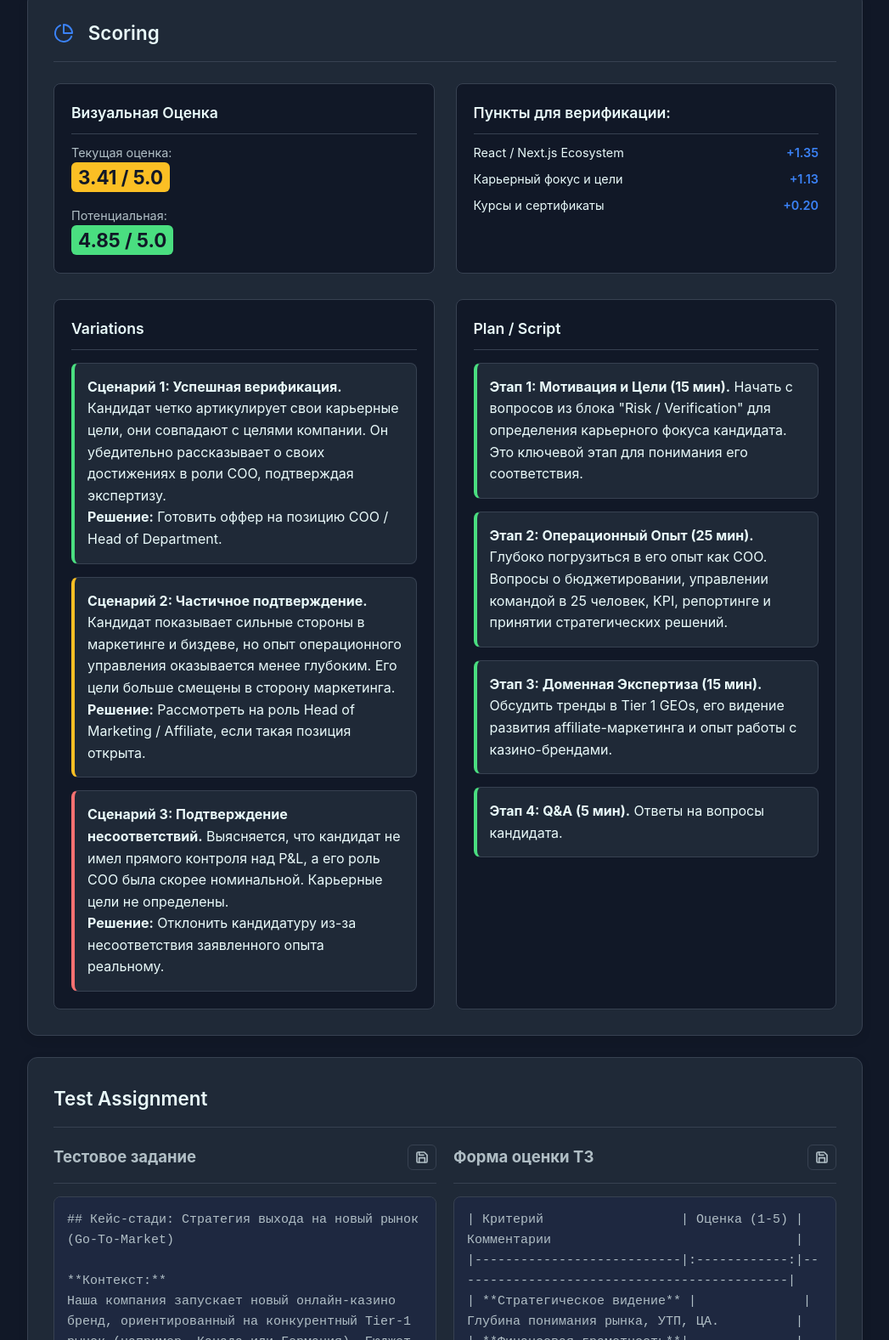
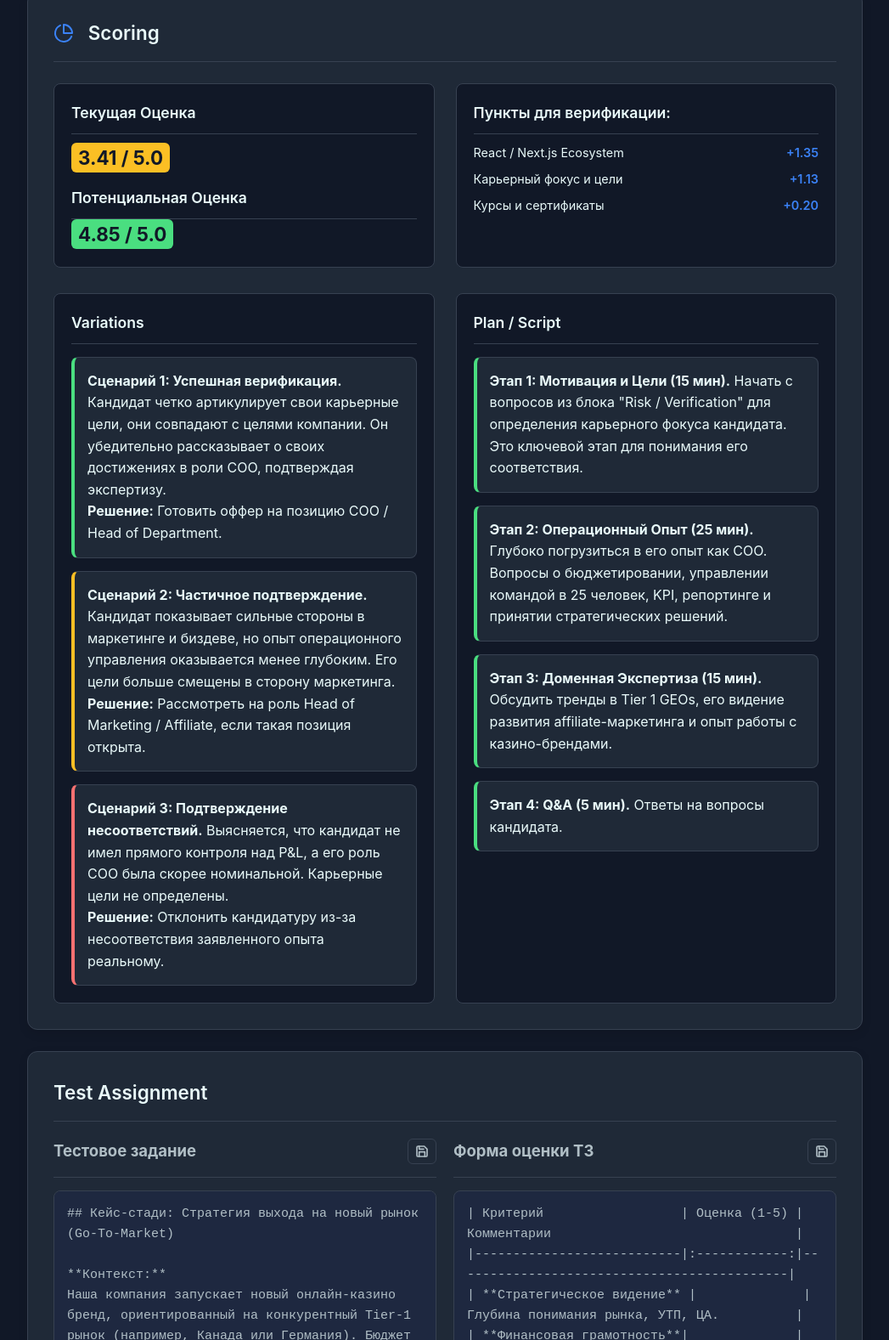
Before and after one commit to mcbile/CV_Assess, a plain HTML site: page index.html in a window 1280 px wide. Shown: the part 3845-5422 px from the top of the page at 85% size, without its empty margins (116-1163 px from the left). Drawn offline with Linux system fonts and the light colour scheme.

Commit message:
Update index.html

```diff
--- a/index.html
+++ b/index.html
@@ -128,7 +128,7 @@ and fill out this template, following all the instructions in the comments below
         .action-button:hover { color: var(--color-primary); border-color: currentColor; }
         .category-weight { font-size: 0.8em; font-weight: 500; padding: 4px 8px; border-radius: 6px; background-color: var(--color-bg); border: 1px solid var(--color-border); }
         .task-header { font-size: 1.1em; font-weight: 600; display: flex; justify-content: space-between; align-items: center; gap: 15px; padding-bottom: 15px; border-bottom: 1px solid var(--color-border); margin-bottom: 15px; }
-        .task-header span { flex-grow: 1; }
+        .task-header span {background-color: var(--color-surface); flex-grow: 1; }
 
         /* Summary Grid in Summary Card */
         .summary-grid { display: grid; grid-template-columns: 1fr 1fr; gap: 20px; }
@@ -305,13 +305,12 @@ and fill out this template, following all the instructions in the comments below
                 <h2><span><svg viewBox="0 0 24 24" fill="none" stroke="currentColor" stroke-width="2" stroke-linecap="round" stroke-linejoin="round"><path d="M21.21 15.89A10 10 0 1 1 8 2.83"></path><path d="M22 12A10 10 0 0 0 12 2v10z"></path></svg> Scoring</span></h2>
                 <div class="assessment-grid">
                     <div id="assessment-block-visualizer" class="assessment-block">
-                        <h3>Визуальная Оценка</h3>
+                        <h3>Текущая Оценка</h3>
                         <div class="score-display">
-                            <div class="score-label">Текущая оценка:</div>
                             <span id="current-score-value" class="score-value"></span>
                         </div>
                         <div class="score-display" style="margin-top: 15px;">
-                            <div class="score-label">Потенциальная:</div>
+                           <h3>Потенциальная Оценка</h3>
                             <span id="potential-score-value" class="score-value"></span>
                         </div>
                     </div>
@@ -345,7 +344,7 @@ and fill out this template, following all the instructions in the comments below
                 <div class="task-block-wrapper">
                     <div class="task-block">
                         <div class="task-header">
-                           <h3>Тестовое задание</h3>
+                           <h3><span>Тестовое задание</span></h3>
                            <button class="action-button" id="download-task-md-btn" title="Сохранить задание в .md"><svg xmlns="http://www.w3.org/2000/svg" width="16" height="16" viewBox="0 0 24 24" fill="none" stroke="currentColor" stroke-width="2.5" stroke-linecap="round" stroke-linejoin="round"><path d="M19 21H5a2 2 0 0 1-2-2V5a2 2 0 0 1 2-2h11l5 5v11a2 2 0 0 1-2 2z"></path><polyline points="17 21 17 13 7 13 7 21"></polyline><polyline points="7 3 7 8 15 8"></polyline></svg></button>
                         </div>
                         <pre><code id="test-assignment-md">## Кейс-стади: Стратегия выхода на новый рынок (Go-To-Market)
@@ -362,7 +361,7 @@ and fill out this template, following all the instructions in the comments below
                     </div>
                     <div class="task-block">
                          <div class="task-header">
-                            <h3>Форма оценки ТЗ</h3>
+                            <h3><span>Форма оценки ТЗ</span></h3>
                             <button class="action-button" id="download-evaluation-md-btn" title="Сохранить форму оценки в .md"><svg xmlns="http://www.w3.org/2000/svg" width="16" height="16" viewBox="0 0 24 24" fill="none" stroke="currentColor" stroke-width="2.5" stroke-linecap="round" stroke-linejoin="round"><path d="M19 21H5a2 2 0 0 1-2-2V5a2 2 0 0 1 2-2h11l5 5v11a2 2 0 0 1-2 2z"></path><polyline points="17 21 17 13 7 13 7 21"></polyline><polyline points="7 3 7 8 15 8"></polyline></svg></button>
                         </div>
                         <pre><code id="evaluation-form-md">| Критерий                  | Оценка (1-5) | Комментарии                                |
```
